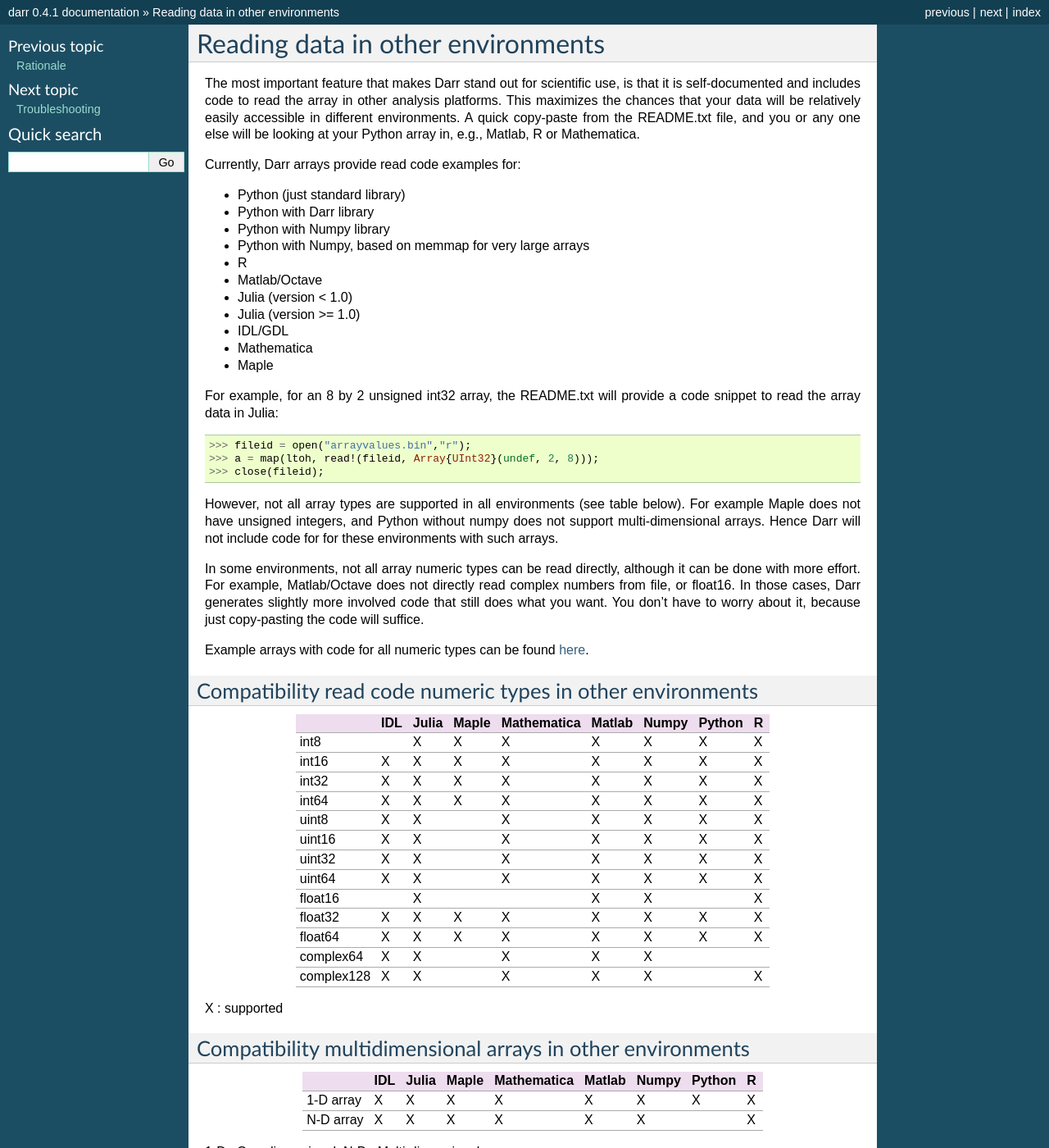
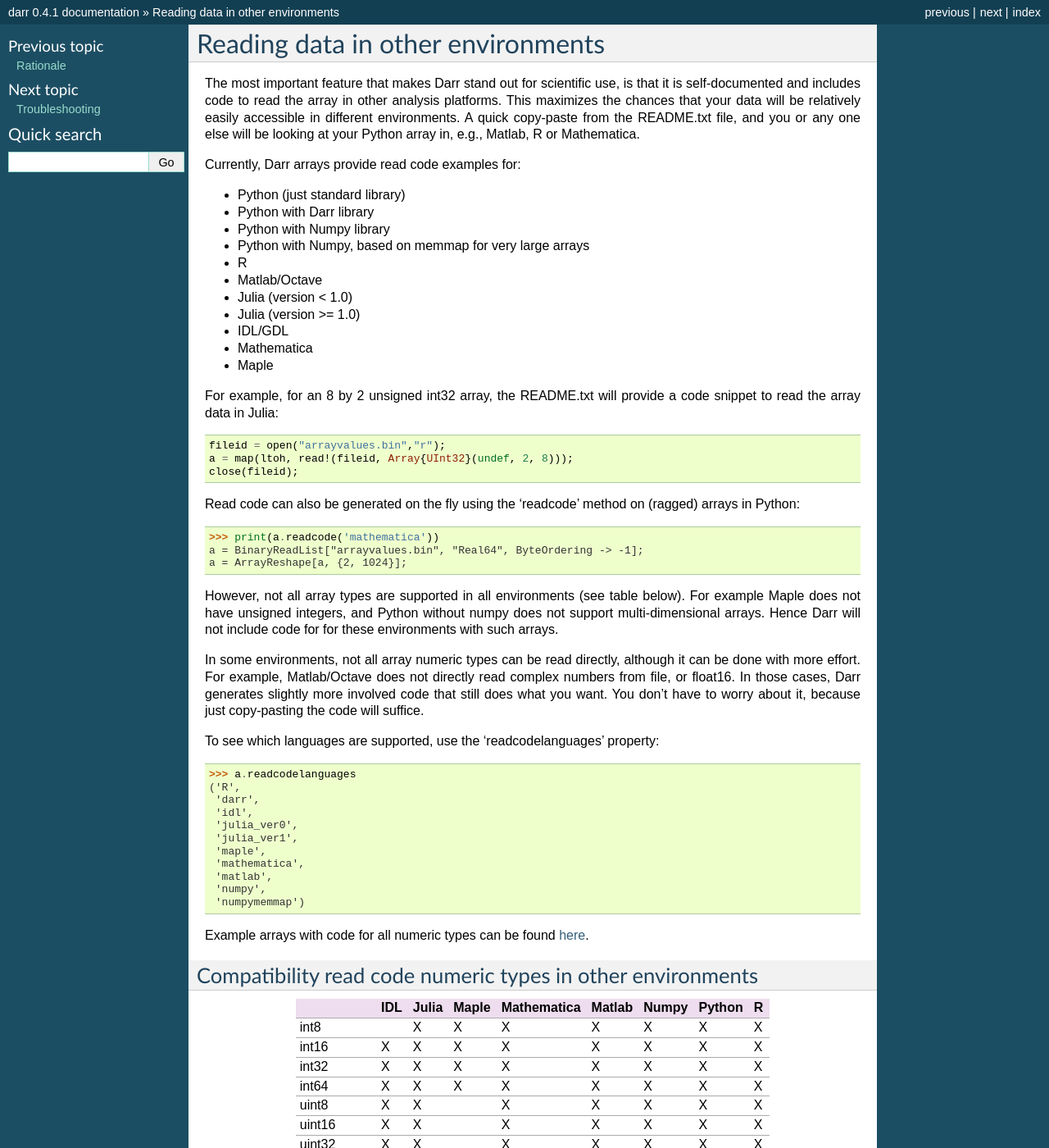
Before and after one commit to gbeckers/Darr, a Sphinx documentation site: the page built from docs/readcode.rst, in a window 1280 px wide and 1400 px high. Shown: the whole window at 82% size. Built offline with Sphinx 7.4.7, drawn with Linux system fonts in a browser that asks for light colours.

Commit message:
improve readcode doc more

```diff
--- a/docs/readcode.rst
+++ b/docs/readcode.rst
@@ -27,21 +27,45 @@ code snippet to read the array data in Julia:
 
 .. code:: julia
 
-    >>> fileid = open("arrayvalues.bin","r");
-    >>> a = map(ltoh, read!(fileid, Array{UInt32}(undef, 2, 8)));
-    >>> close(fileid);
+    fileid = open("arrayvalues.bin","r");
+    a = map(ltoh, read!(fileid, Array{UInt32}(undef, 2, 8)));
+    close(fileid);
+
+Read code can also be generated on the fly using the 'readcode' method on
+(ragged) arrays in Python:
+
+.. code:: python
+
+    >>> print(a.readcode('mathematica'))
+    a = BinaryReadList["arrayvalues.bin", "Real64", ByteOrdering -> -1];
+    a = ArrayReshape[a, {2, 1024}];
 
 However, not all array types are supported in all environments (see table
 below). For example Maple does not have unsigned integers, and Python
 without numpy does not support multi-dimensional arrays. Hence Darr will not
 include code for for these environments with such arrays.
 
-
 In some environments, not all array numeric types can be read directly,
 although it can be done with more effort. For example, Matlab/Octave does not
 directly read complex numbers from file, or float16. In those cases, Darr
 generates slightly more involved code that still does what you want. You
 don't have to worry about it, because just copy-pasting the code will suffice.
+
+To see which languages are supported, use the 'readcodelanguages' property:
+
+.. code:: python
+
+    >>> a.readcodelanguages
+    ('R',
+     'darr',
+     'idl',
+     'julia_ver0',
+     'julia_ver1',
+     'maple',
+     'mathematica',
+     'matlab',
+     'numpy',
+     'numpymemmap')
 
 Example arrays with code for all numeric types can be found `here
 <https://github.com/gbeckers/Darr/tree/master/examplearrays>`__.
```
